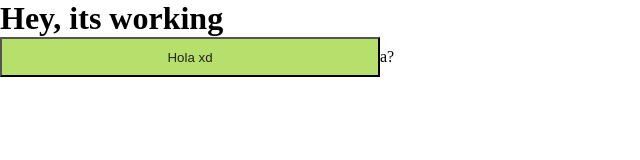
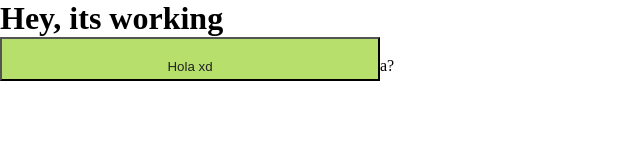
Before and after one commit to lmag-ruuu/test-app, a React (Vite) app: page / in a window 1280 px wide. Shown: the top 160 px of the page, without its empty margins (0-640 px from the left). Built offline with nearby package versions, Linux system fonts and the light colour scheme.

Commit message:
add padding on button

```diff
--- a/src/App.css
+++ b/src/App.css
@@ -3,3 +3,7 @@
   padding: 0;
   box-sizing: border-box;
 }
+
+button {
+  padding: 20px
+}
```
